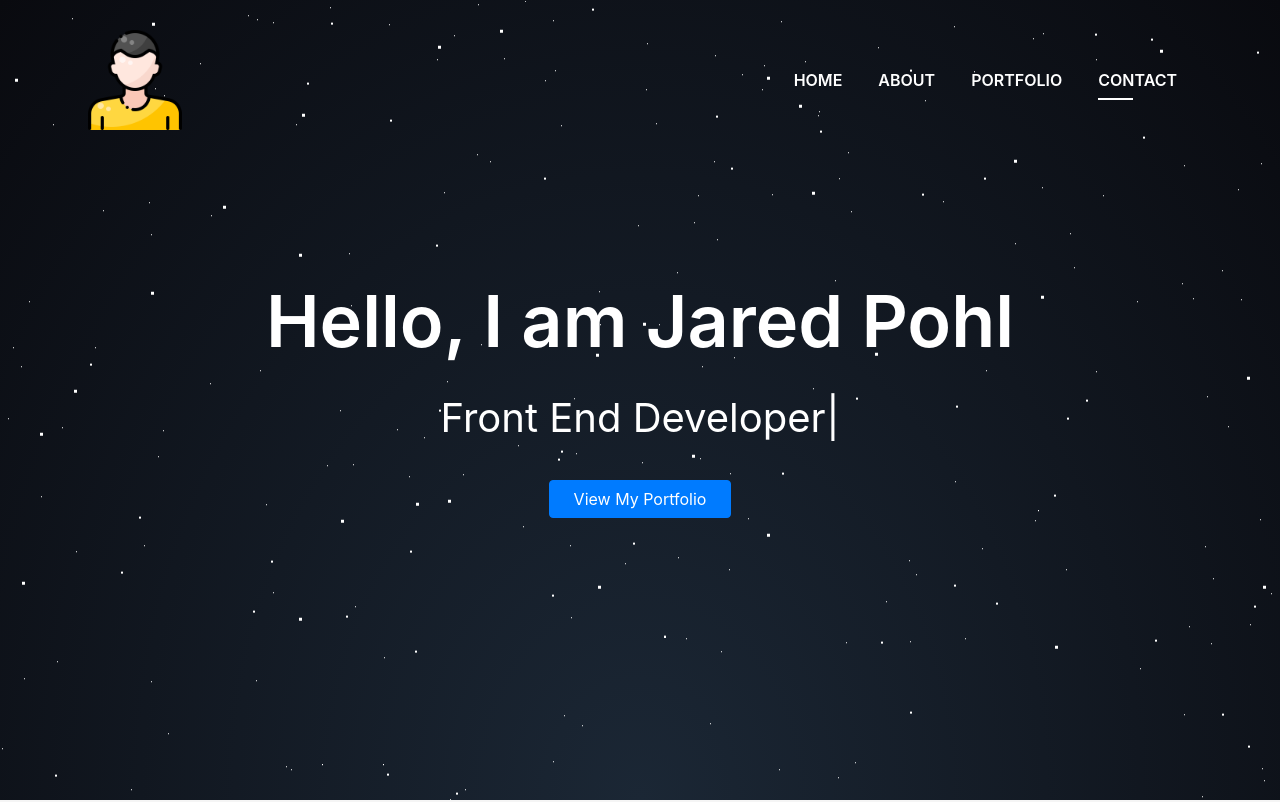
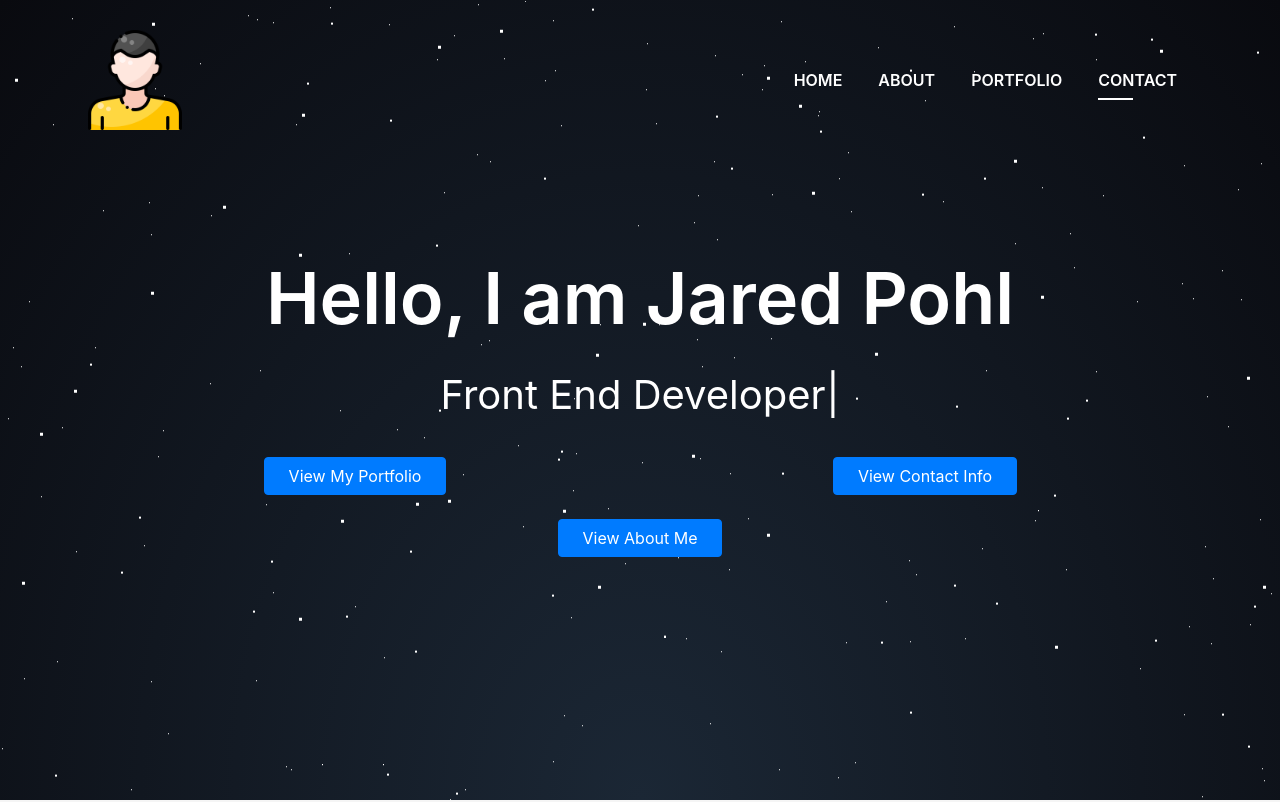
Before and after one commit to acepitcher2009/portfolio, a React (Create React App) app: page / in a window 1280 px wide. Shown: the top 802 px of the page. Built offline with nearby package versions, Linux system fonts and the light colour scheme; a web font is replaced by a local one.

Commit message:
Portfolio Site

```diff
--- a/src/components/intro.jsx
+++ b/src/components/intro.jsx
@@ -1,6 +1,6 @@
-import React from "react";
-import "./stars.scss";
-import Typed from "react-typed";
+import React from 'react';
+import './stars.scss';
+import Typed from 'react-typed';
 
 class Intro extends React.Component {
 	render() {
@@ -16,12 +16,10 @@ class Intro extends React.Component {
 						<div className="container">
 							<h1 className="intro-title mb-4">Hello, I am Jared Pohl</h1>
 							<p className="intro-subtitle">
-                <span className="text-slider-items"></span>
+								<span className="text-slider-items" />
 								<strong className="text-slider">
 									<Typed
-                    strings={[
-                      "Front End Developer"
-                    ]}
+										strings={[ 'Front End Developer' ]}
 										typeSpeed={250}
 										backDelay={2500}
 										backSpeed={30}
@@ -29,15 +27,25 @@ class Intro extends React.Component {
 									/>
 								</strong>
 							</p>
-              <p className="pt-3">
-                <a
-                  className="btn btn-primary btn js-scroll px-4"
-                  href="#portfolio"
-                  role="button"
-                >
+							<div className="row pt-3 justify-content-around">
+								<div className="col-4">
+									<a className="btn btn-primary btn js-scroll px-4" href="#portfolio" role="button">
 										View My Portfolio
 									</a>
-              </p>
+								</div>
+								<div className="col-4">
+									<a className="btn btn-primary btn js-scroll px-4" href="#contact" role="button">
+										View Contact Info
+									</a>
+								</div>
+							</div>
+							<div className="row mt-4 justify-content-center">
+								<div className="col-4">
+									<a className="btn btn-primary btn js-scroll px-4" href="#about" role="button">
+										View About Me
+									</a>
+								</div>
+							</div>
 						</div>
 					</div>
 				</div>
```
Lines whose indentation alone changed are shown as unchanged.
